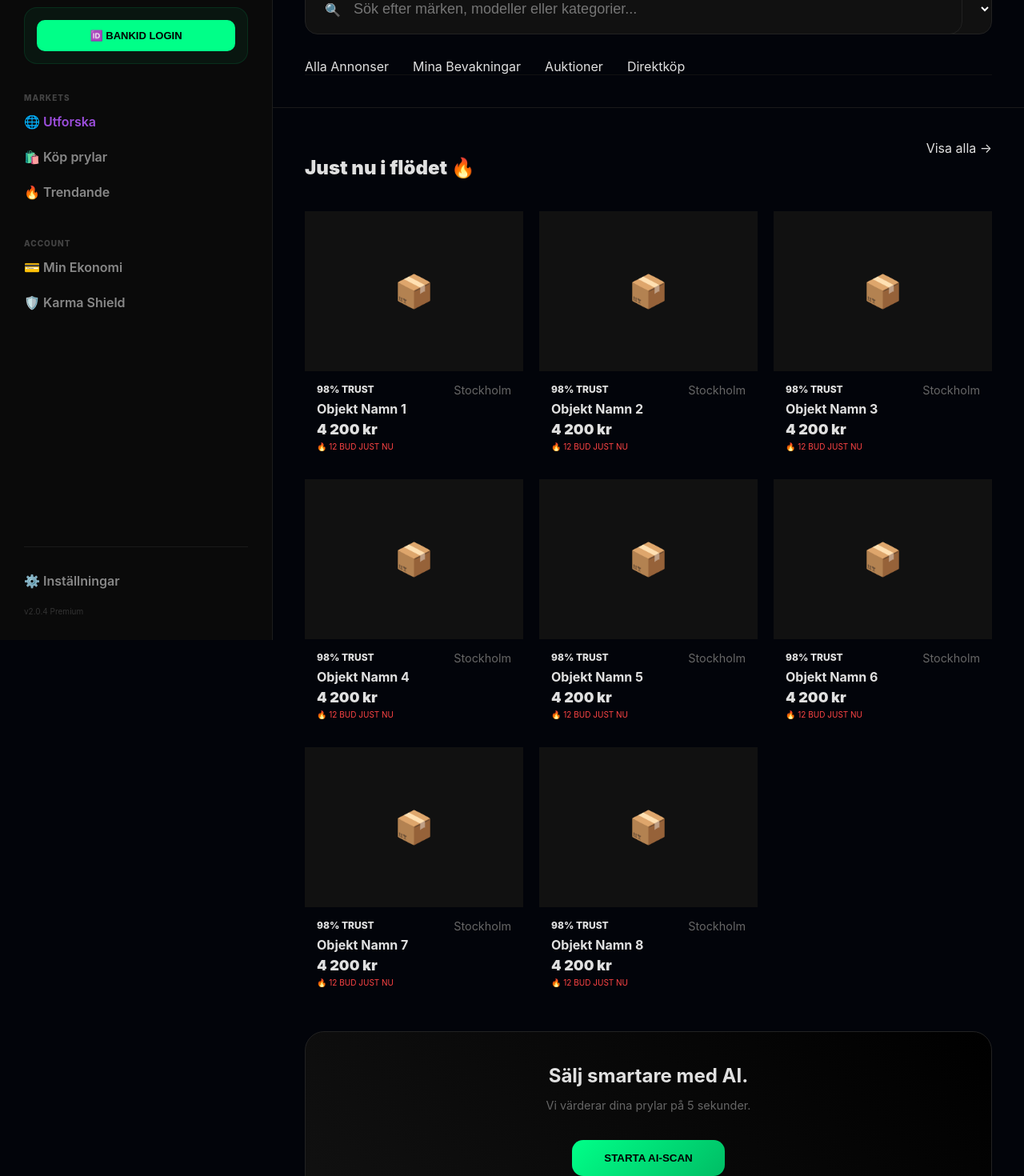
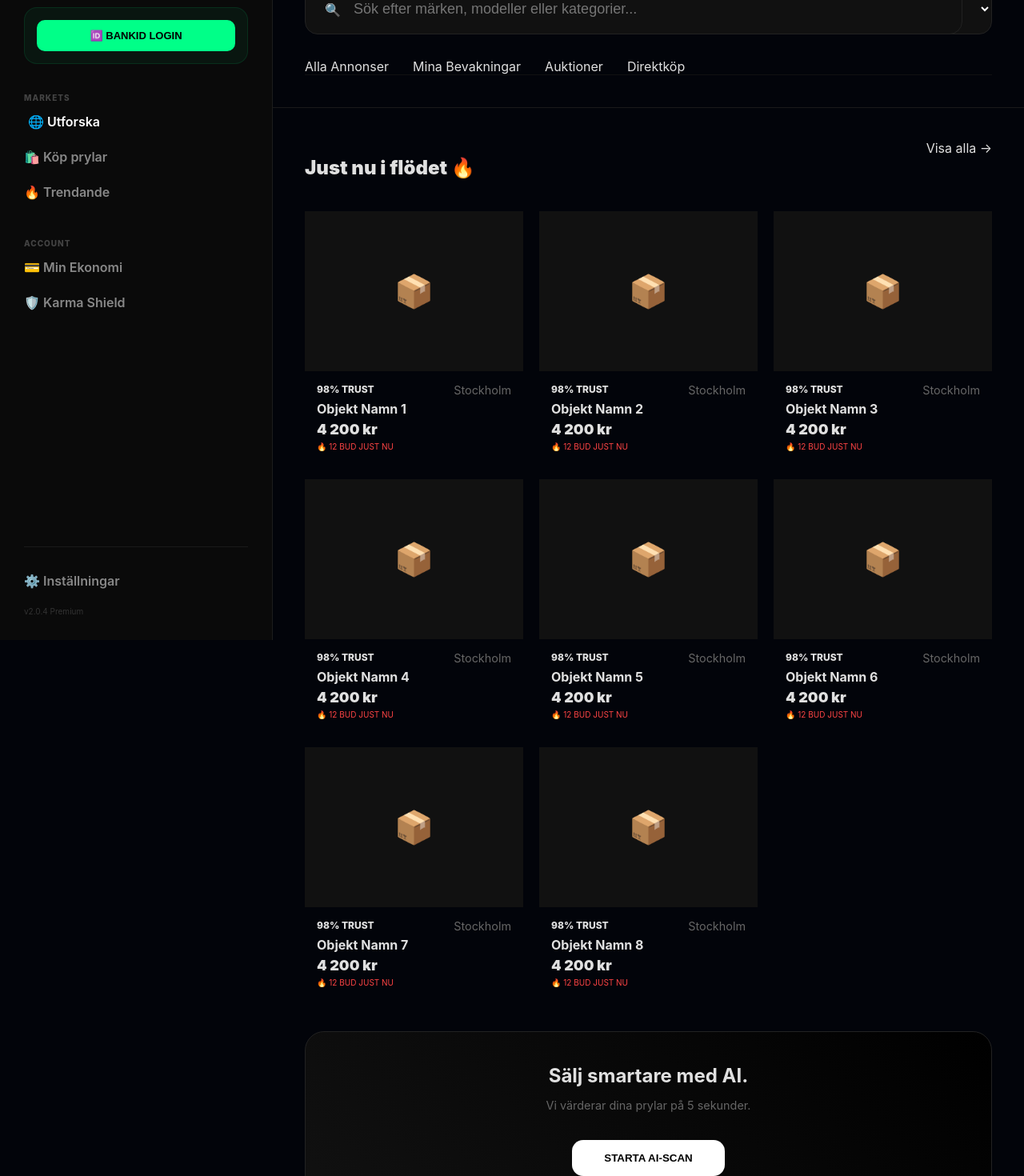
Before and after one commit to gascheckking/marketbeg-appGem, a Next.js app: page / in a window 1280 px wide. Shown: the part 60-1530 px from the top of the page at 80% size. Built offline with nearby package versions, Linux system fonts and the light colour scheme.

Commit message:
Update globals.css

```diff
--- a/app/globals.css
+++ b/app/globals.css
@@ -11,13 +11,13 @@
 body {
   background: radial-gradient(circle at top right, #0a0e1a, var(--bg-deep));
   color: var(--text-main);
-  font-family: 'Inter', sans-serif;
+  font-family: 'Inter', -apple-system, sans-serif;
   margin: 0;
   padding: 0;
   overflow-x: hidden;
+  -webkit-font-smoothing: antialiased;
 }
 
-/* Den nya Sidebar Nav-stilen */
 .nav-item {
   padding: 12px 0;
   color: #888;
@@ -29,32 +29,19 @@ body {
   gap: 12px;
 }
 
-.nav-item:hover {
+.nav-item:hover, .nav-item.active {
   color: #fff;
   transform: translateX(5px);
 }
 
-.nav-item.active {
-  color: var(--neon-purple);
-}
-
-/* Glassmorphism Kort */
 .glass-card {
   background: var(--glass-blue);
   backdrop-filter: blur(12px);
   border: 1px solid var(--border-glow);
   border-radius: 24px;
   padding: 24px;
-  transition: 0.3s cubic-bezier(0.4, 0, 0.2, 1);
 }
 
-.glass-card:hover {
-  box-shadow: 0 0 30px rgba(157, 78, 221, 0.1);
-  border-color: var(--neon-purple);
-  transform: translateY(-2px);
-}
-
-/* Grid System */
 .main-grid {
   display: grid;
   grid-template-columns: repeat(auto-fill, minmax(280px, 1fr));
@@ -63,22 +50,36 @@ body {
 }
 
 .primary-btn {
-  background: linear-gradient(135deg, var(--neon-mint) 0%, #00bd65 100%);
-  color: #000;
+  background: white;
+  color: black;
   border: none;
   padding: 18px 32px;
   border-radius: 14px;
   font-weight: 900;
   cursor: pointer;
-  transition: 0.3s;
 }
 
-.primary-btn:hover {
-  transform: scale(1.02);
-  box-shadow: 0 0 20px rgba(0, 255, 136, 0.3);
+.bottom-dock {
+  position: fixed;
+  bottom: 25px;
+  left: 50%;
+  transform: translateX(-50%);
+  background: rgba(15, 15, 15, 0.8);
+  backdrop-filter: blur(20px);
+  border: 1px solid rgba(255,255,255,0.1);
+  padding: 12px 30px;
+  border-radius: 50px;
+  display: none; /* Dold på PC */
+  gap: 30px;
+  z-index: 2000;
+}
+
+/* MOBIL-ANPASSNING */
+@media (max-width: 900px) {
+  aside { display: none !important; }
+  main { margin-left: 0 !important; width: 100vw !important; padding-bottom: 100px; }
+  .bottom-dock { display: flex !important; }
 }
 
 .muted { color: var(--muted); font-size: 0.9rem; }
-
-::-webkit-scrollbar { width: 6px; }
-::-webkit-scrollbar-thumb { background: var(--neon-purple); border-radius: 10px; }
+::-webkit-scrollbar { display: none; }
```
